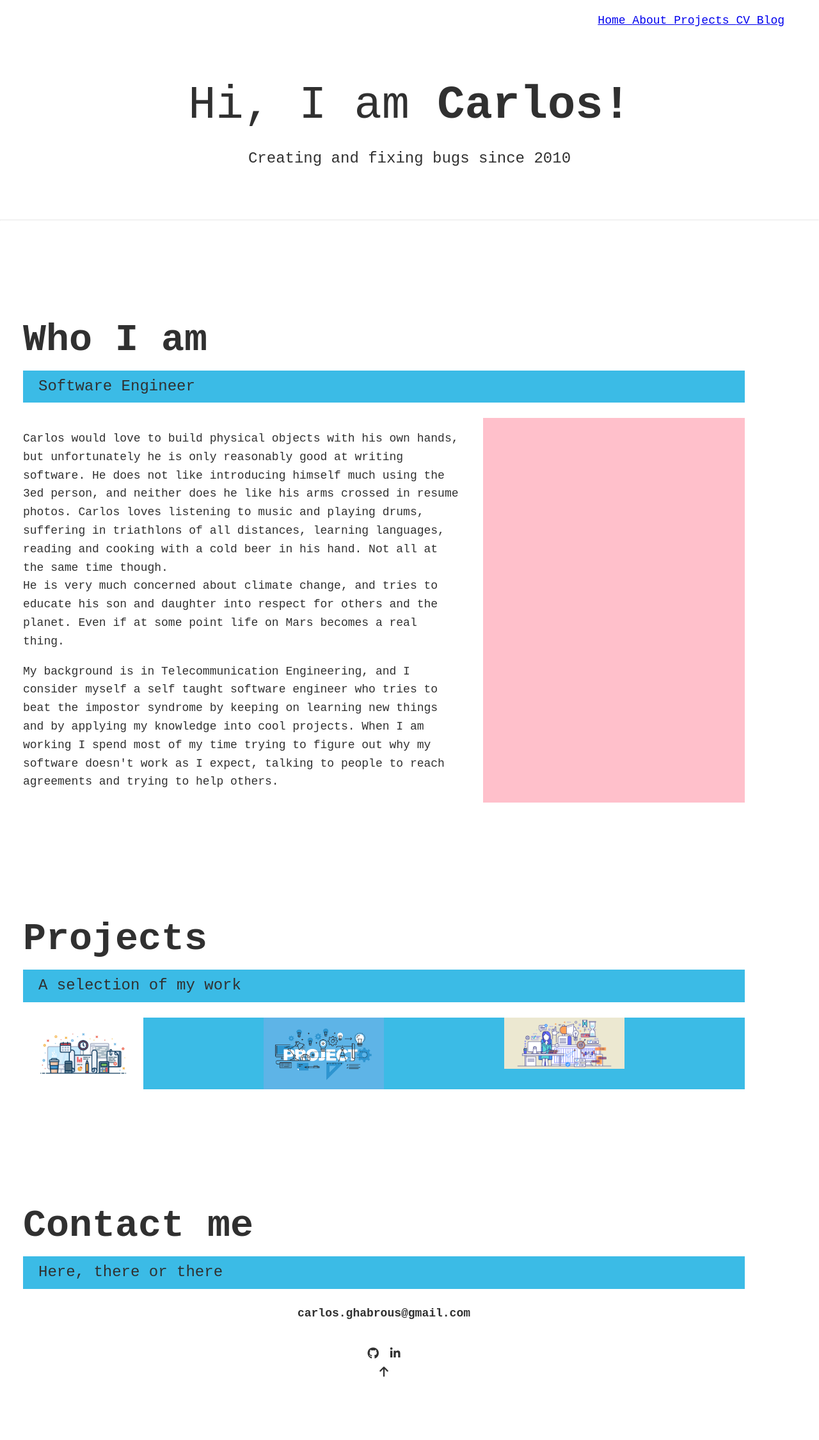
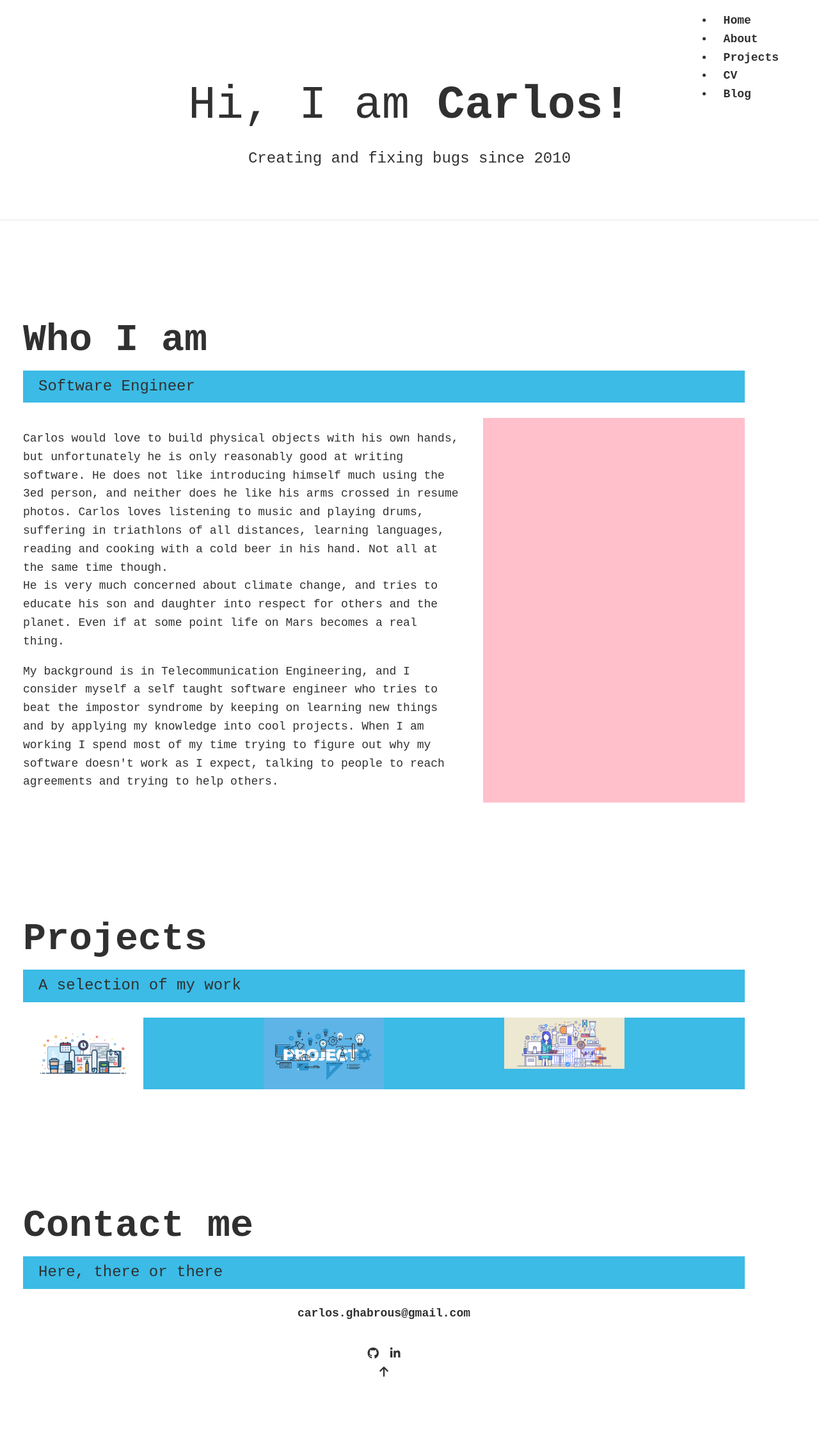
Before and after one commit to carlosghabrous/carlosghabrous.github.io, a Jekyll site: the page built from index.html, in a window 1280 px wide. Shown: the whole page at 64% size. Built offline with Jekyll 4.4.1, drawn with Linux system fonts in a browser that asks for light colours; nearby versions of some CDN libraries.

Commit message:
Recover style for navigation bar

```diff
--- a/_includes/navigation.html
+++ b/_includes/navigation.html
@@ -7,8 +7,10 @@
       <li class="nav__item"><a class="nav__link" href="https://carlosghabrous.github.com/blog">Blog</a></li>
     </ul> -->
     {% for item in site.data.navigation %}
-      <a href="{{ item.link }}">
+      <li class="nav__item">
+        <a class="nav__link" href="{{ item.link }}">
         {{ item.name }}
-      </a>
+        </a>
+      </li>
     {% endfor %}
   </nav>
```
